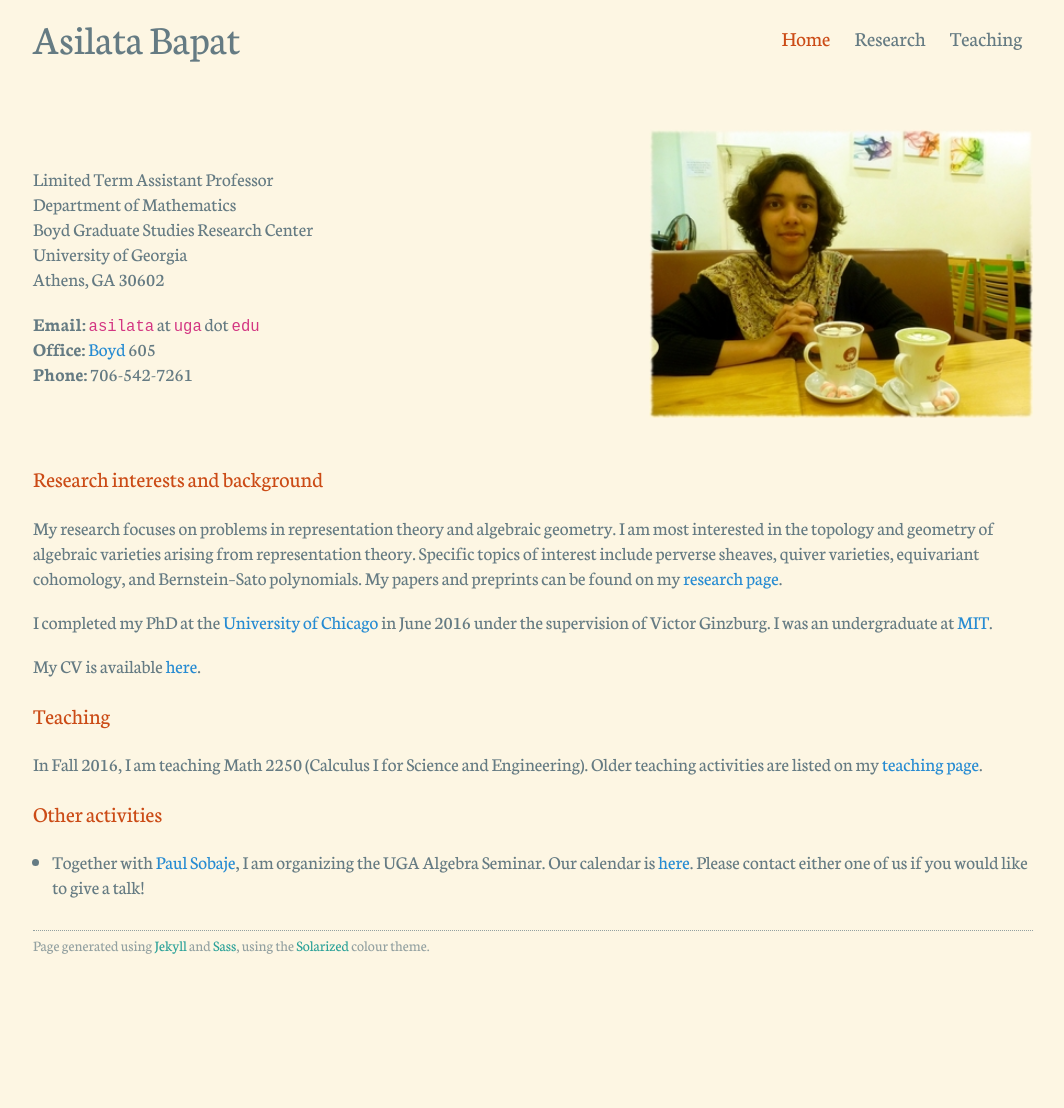
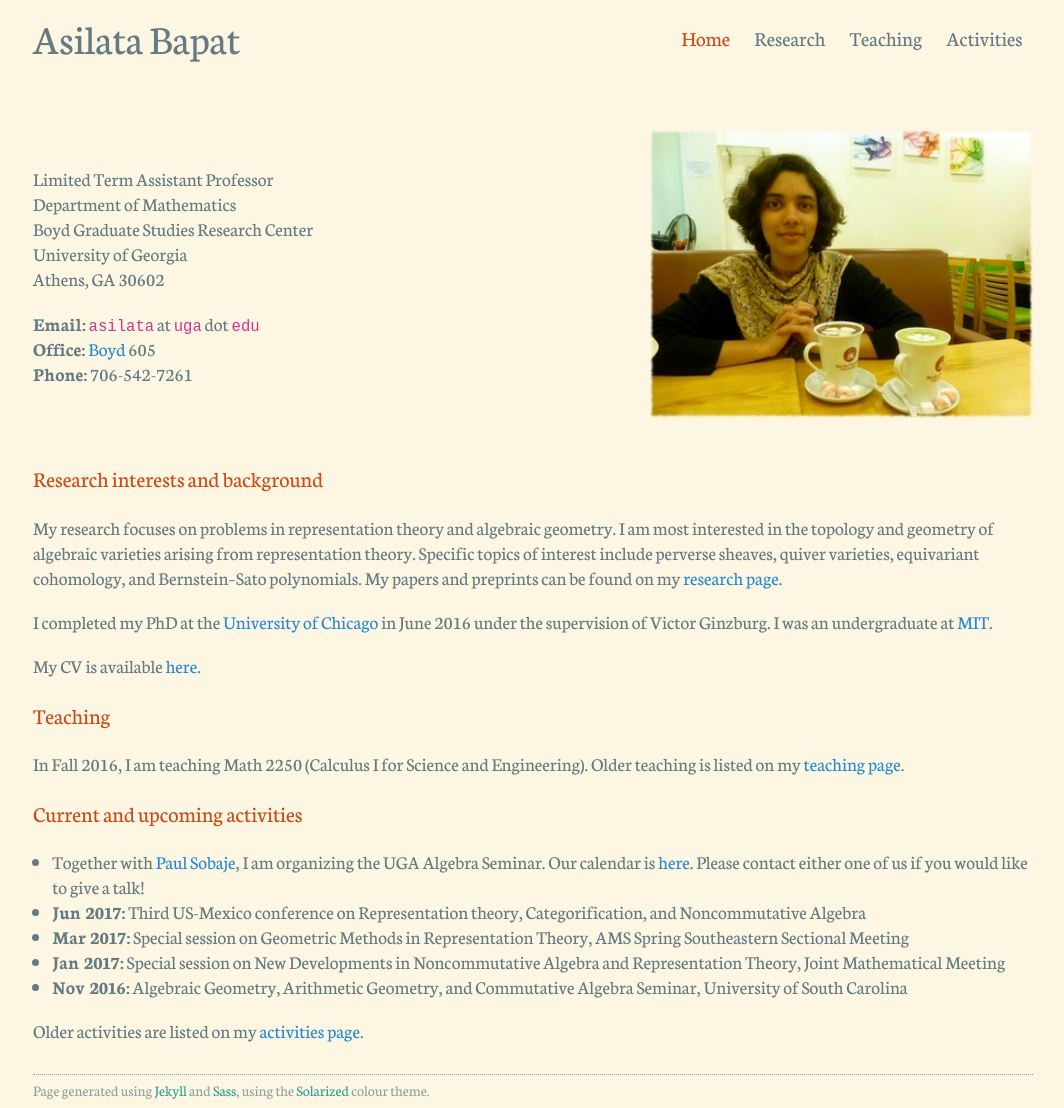
Before and after one commit to dongmouren0/dongmouren.github.io, a Jekyll site: the page built from index.md, in a window 1280 px wide. Shown: the whole page, without its empty margins (107-1171 px from the left). Built offline with Jekyll 4.4.1, drawn with Linux system fonts in a browser that asks for light colours; before the commit the page ends 963 px from its top, so only the background shows below that.

Commit message:
Added data files for activities and teaching.

```diff
--- /dev/null
+++ b/_data/activities.yml
@@ -0,0 +1,77 @@
+- content: Special session on New Developments in Noncommutative Algebra and Representation Theory, Joint Mathematical Meeting
+  date: "2017-01-07"
+  category: presentation
+
+- content: Third US-Mexico conference on Representation theory, Categorification, and Noncommutative Algebra
+  date: "2017-06-05"
+  category: presentation
+
+- content: Special session on Geometric Methods in Representation Theory, AMS Spring Southeastern Sectional Meeting
+  date: "2017-03-10"
+  category: presentation
+
+- content: Together with [Paul Sobaje](http://www.math.uga.edu/directory/paul-sobaje), I am organizing the UGA Algebra Seminar. Our calendar is [here](https://calendar.google.com/calendar/embed?mode=AGENDA&src=ss4ps8h03v62f1vhuf40c2j87o@group.calendar.google.com&ctz=America/New_York). Please contact either one of us if you would like to give a talk!
+  current: true
+  date: "2020-01-01"
+  category: other
+
+- content: Together with Ruthi Hortsch, I was the academic coordinator of [Canada/USA Mathcamp 2015](http://mathcamp.org/2015).
+  date: "2015-07-05"
+  display-date: "Summer 2015"
+  category: other
+
+- content: Algebraic Geometry, Arithmetic Geometry, and Commutative Algebra Seminar, University of South Carolina
+  date: "2016-11-18"
+  category: presentation
+
+- content: Young Women in Representation Theory, University of Bonn
+  date: "2016-06-25"
+  category: presentation
+
+- content: Algebraic Geometry Seminar, Ohio State University
+  date: "2016-02-09"
+  category: presentation
+
+- content: Algebra Seminar, University of Alberta
+  date: "2016-01-25"
+  category: presentation
+
+- content: AlGeCom 12, University of Michigan
+  date: "2015-10-24"
+  category: presentation
+  comment: poster
+
+- content: AMS Central Fall Sectional Meeting, Loyola University
+  date: "2015-10-03"
+  category: presentation
+  comment: poster
+
+- content: Algebraic Geometry/Commutative Algebra Seminar, University of Notre Dame
+  date: "2015-09-30"
+  category: presentation
+
+- content: Oberseminar Representation Theory, University of Bonn
+  date: "2015-05-11"
+  category: presentation
+
+- content: Number Theory and Algebraic Geometry Seminar, Katholieke Universiteit Leuven
+  date: "2015-05-07"
+  category: presentation
+
+- content: Oberseminar Algebra, Mathematisches Institut, University of Cologne
+  date: "2015-05-05"
+  category: presentation
+
+- content: Mathematics Seminar, Indian Institute of Science Education and Research
+  date: "2014-07-23"
+  category: presentation
+
+- content: Summer school on quiver Hecke algebras
+  date: "2014-06-19"
+  category: presentation
+  comment: expository
+
+- content: Workshop on Yangians and quantum loop algebras
+  date: "2014-05-05"
+  category: presentation
+  comment: expository
--- a/index.md
+++ b/index.md
@@ -38,8 +38,21 @@ My CV is available [here](assets/bapat-cv.pdf).
 
 ### Teaching
 In Fall 2016, I am teaching Math 2250 (Calculus I for Science and Engineering).
-Older teaching activities are listed on my [teaching page](teaching/).
+Older teaching is listed on my [teaching page](teaching/).
 
-### Other activities
+### Current and upcoming activities
 
-* Together with [Paul Sobaje](http://www.math.uga.edu/directory/paul-sobaje), I am organizing the UGA Algebra Seminar. Our calendar is [here](https://calendar.google.com/calendar/embed?mode=AGENDA&src=ss4ps8h03v62f1vhuf40c2j87o@group.calendar.google.com&ctz=America/New_York). Please contact either one of us if you would like to give a talk!
+{% capture currenttime %}{{ site.time }}{% endcapture %}
+{% assign activities = site.data.activities | where_exp: "activity", "activity.date > currenttime" | sort: 'date' | reverse %}
+<ul>
+{% for activity in activities %}
+<li>
+{% unless activity.current == true %}
+<strong>{% if activity.display-date %}{{ activity.display-date }}{% else %}{{ activity.date | date: "%b %Y" }}{% endif %}:</strong>
+{% endunless %}
+{{ activity.content | markdownify | remove: '<p>' | remove: '</p>'}}
+</li>
+{% endfor %}
+</ul>
+
+Older activities are listed on my [activities page](activities/).
```
Also changed, not shown: activities/index.md (added, +35 -0 lines).
